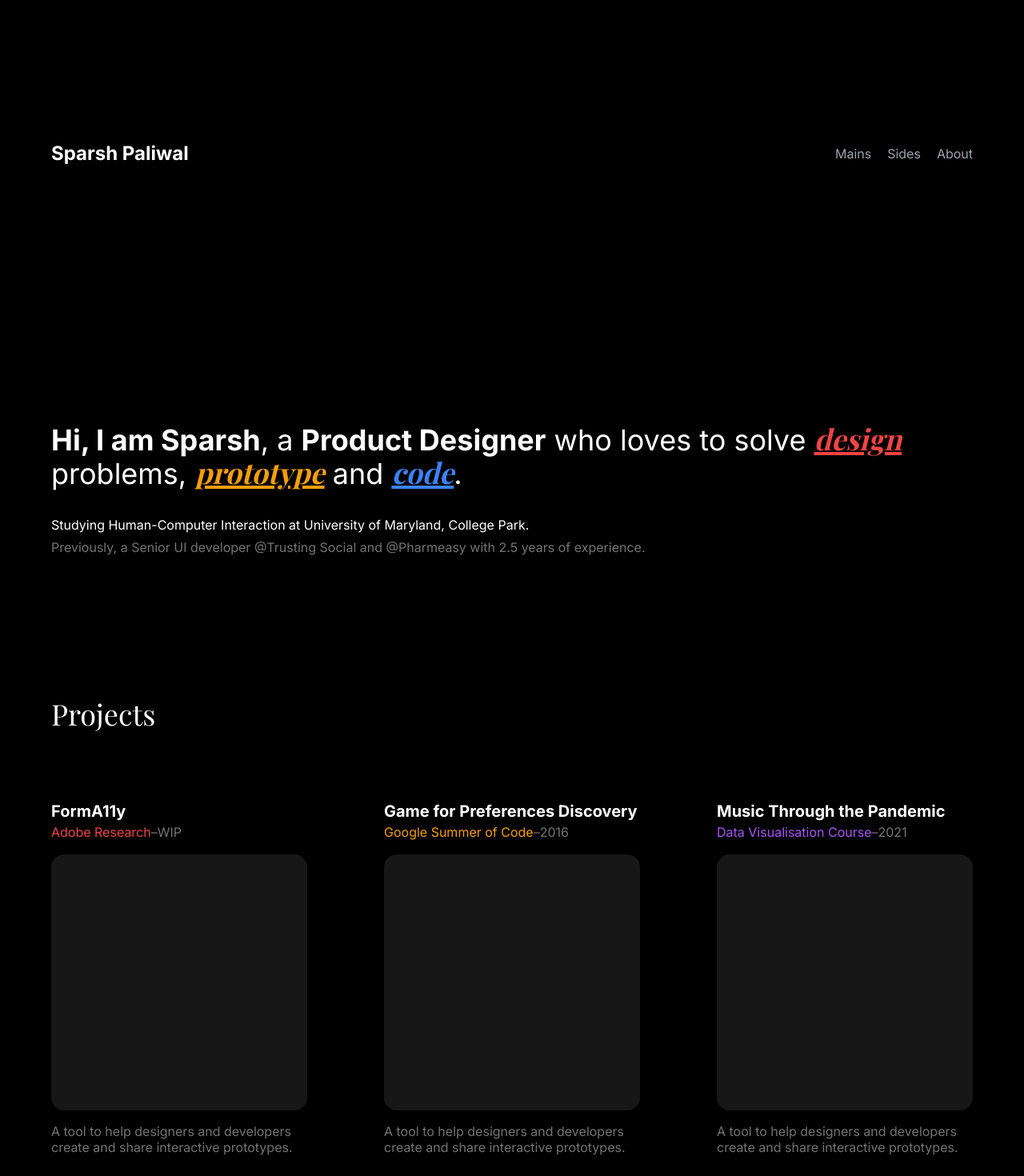
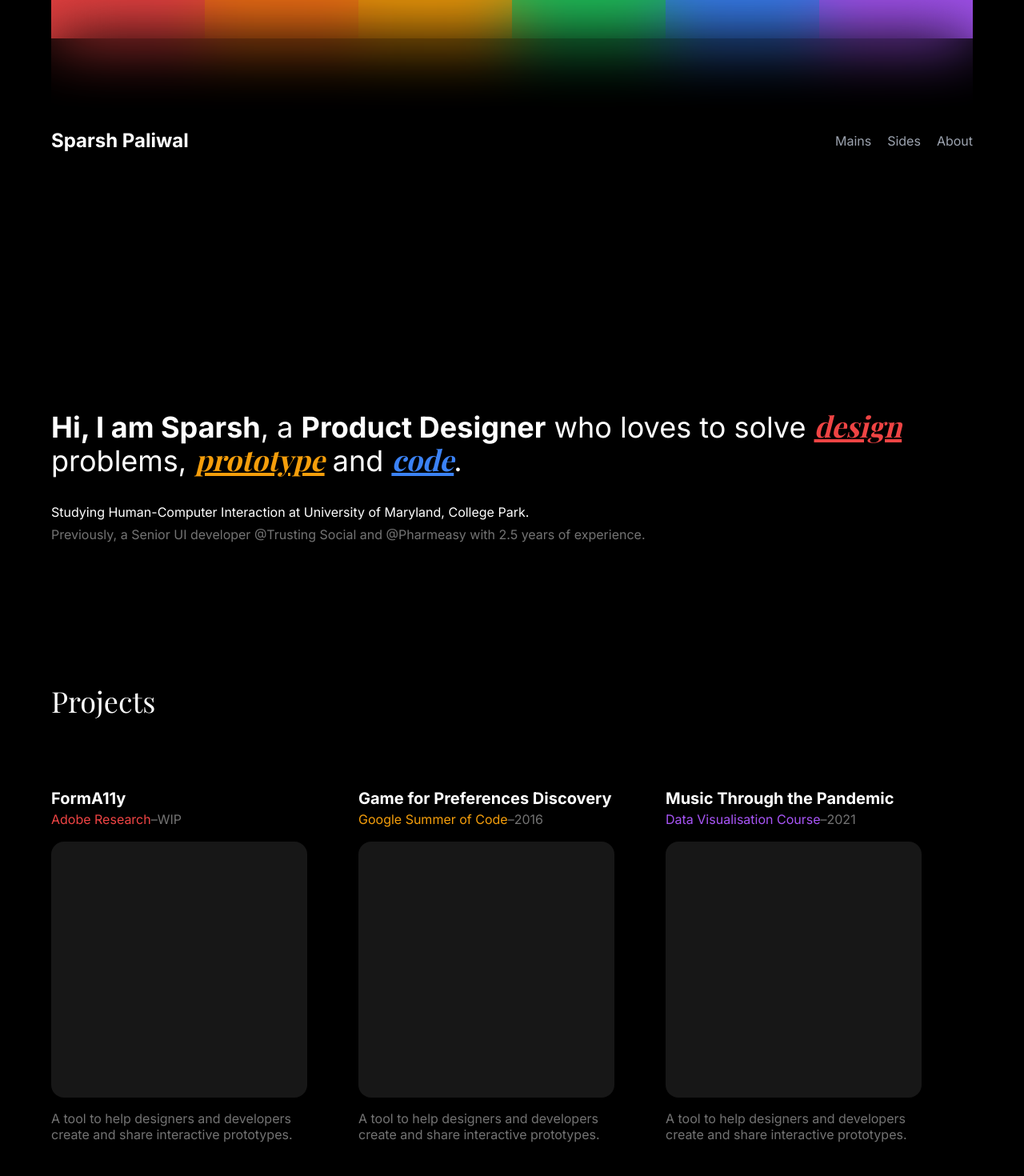
Before and after one commit to PaliwalSparsh/design-portfolio, a Next.js app: page / in a window 1280 px wide. Shown: the top 1470 px of the page at 80% size. Built offline with nearby package versions, Linux system fonts and the light colour scheme; a web font is replaced by a local one.

Commit message:
Last commit for old design

```diff
--- a/components/Layout.js
+++ b/components/Layout.js
@@ -1,7 +1,23 @@
 import Link from "next/link";
+
+function ColorBar() {
+  return (
+    <div className="flex flex-wrap flex-row relative">
+      <div className="bg-red-500 w-1/6 h-12"></div>
+      <div className="bg-orange-500 w-1/6 h-12"></div>
+      <div className="bg-amber-500 w-1/6 h-12"></div>
+      <div className="bg-green-500 w-1/6 h-12"></div>
+      <div className="bg-blue-500 w-1/6 h-12"></div>
+      <div className="bg-purple-500 w-1/6 h-12"></div>
+      <div className="bg-black/5 w-full h-40 absolute backdrop-blur-2xl"></div>
+    </div>
+  );
+}
 
 function Header() {
   return (
+    <>
+      <ColorBar />
       <header className="w-full mt-28 flex flex-wrap flex-col items-center md:flex-row md:content-between">
         <Link href="/">
           <a className="mb-4 md:mb-0 text-2xl text-white font-bold">Sparsh Paliwal</a>
@@ -12,6 +28,7 @@ function Header() {
           <a className="hover:text-white">About</a>
         </nav>
       </header>
+    </>
   );
 }
 
--- a/components/ProjectCard.js
+++ b/components/ProjectCard.js
@@ -5,7 +5,7 @@ function ProjectCard(props) {
   const isSmallScreen = width <= 768;
 
   return (
-    <div className="mt-16 w-full md:w-80 inline-block">
+    <div className="mt-16 w-full md:w-80 md:mr-16 inline-block">
       <div className="text-xl font-bold text-white">{props.title}</div>
       <div className="text-base">
         <span className={props.orgColor}>{props.org}</span>
--- a/pages/_app.js
+++ b/pages/_app.js
@@ -3,7 +3,7 @@ import Layout from "../components/Layout";
 
 function MyApp({ Component, pageProps }) {
   return (
-    <div className="max-w-7xl p-6 md:p-16 m-auto">
+    <div className="max-w-7xl p-6 pt-0 md:p-16 md:pt-0 m-auto">
       <Layout>
         <Component {...pageProps} />
       </Layout>
--- a/pages/index.js
+++ b/pages/index.js
@@ -47,7 +47,7 @@ function Projects() {
       <h2 className="mt-44 text-center md:text-left text-2xl md:text-4xl text-white font-serif">
         Projects
       </h2>
-      <div className="w-full mt-6 flex flex-wrap flex-row justify-between md:justify-around lg:justify-between">
+      <div className="w-full mt-6 flex flex-wrap flex-row">
         <ProjectCard
           title="FormA11y"
           org="Adobe Research"
```
Lines whose indentation alone changed are shown as unchanged.
